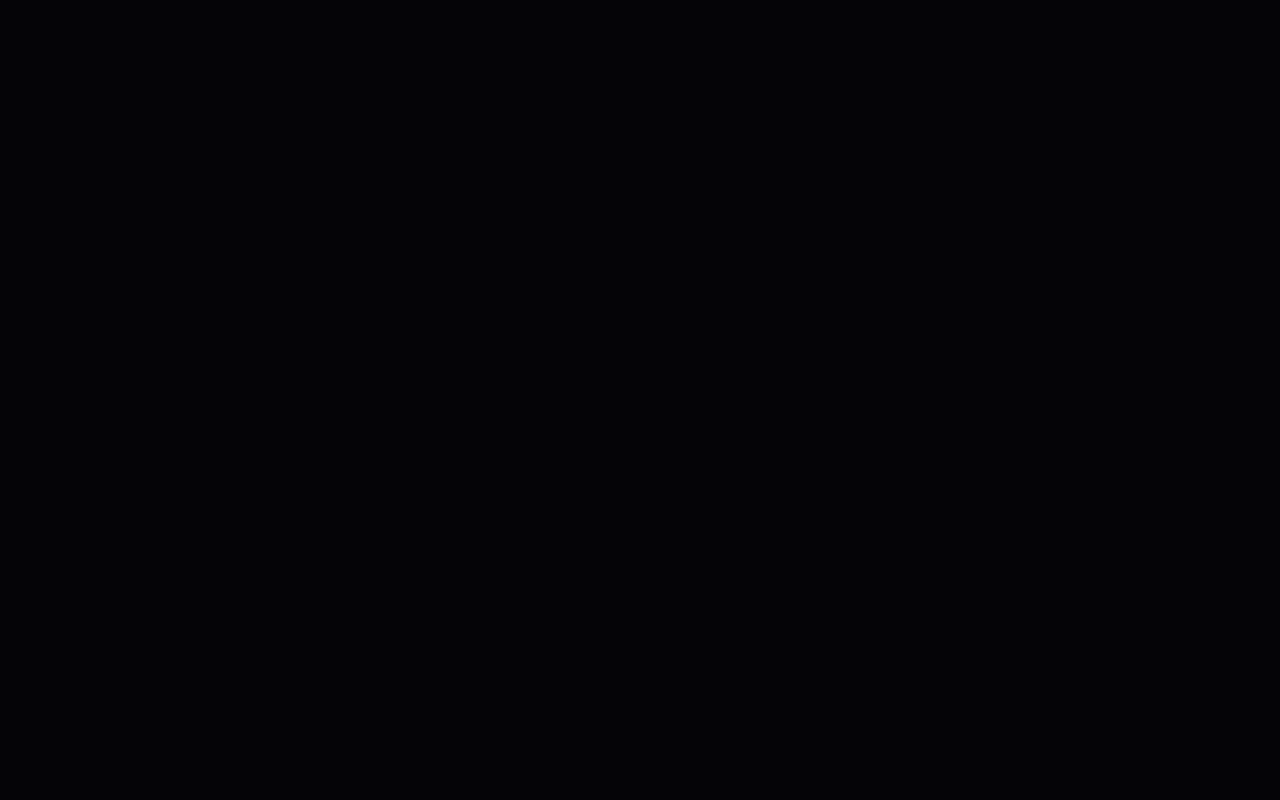
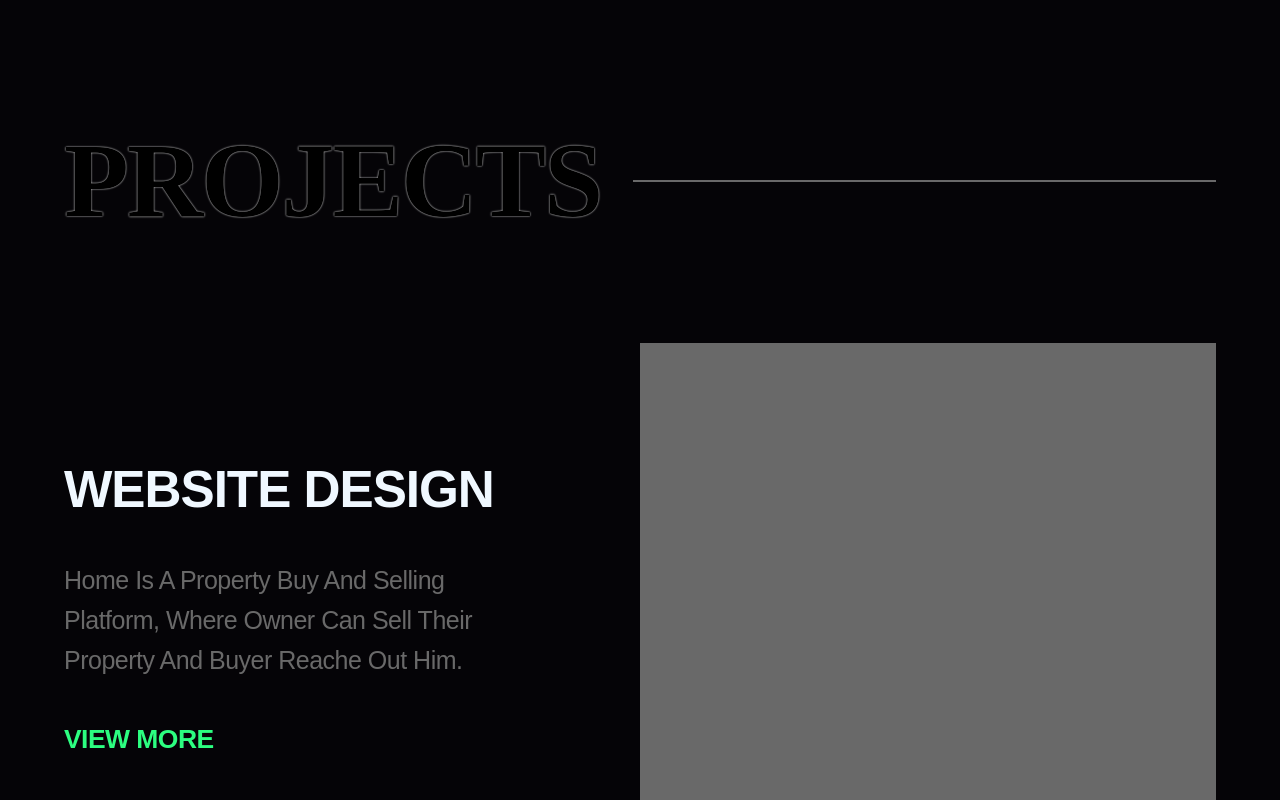
Before and after one commit to niaziiii/nabeelproject, a React (Create React App) app: page / in a window 1280 px wide. Shown: the part 1340-2140 px from the top of the page. Before the commit the page ends 1391 px from the top, so only its background shows below. Built offline with nearby package versions, Linux system fonts and the light colour scheme.

Commit message:
Added project section UI UX

```diff
--- a/src/App.js
+++ b/src/App.js
@@ -1,14 +1,13 @@
 import './style/style.css';
 import sections from './components/index';
 
-console.log(sections);
 function App() {
   return (
     <div className="App">
      <sections.Hero />
      <sections.statics />
      <sections.design />
-
+     <sections.project />
     </div>
   );
 }
--- a/src/components/index.js
+++ b/src/components/index.js
@@ -1,6 +1,7 @@
 import Hero from "./hero-section/Hero";
 import statics from "./statics-section/statics";
 import design from "./desgin-section/design";
+import project from "./project-section/project";
 
 
 // eslint-disable-next-line
@@ -8,4 +9,5 @@ export default  {
     Hero,
     statics,
     design,
+    project,
 }
--- /dev/null
+++ b/src/components/project-section/project.jsx
@@ -0,0 +1,39 @@
+import React from 'react'
+import data from './../../constrains/data'
+
+console.log(data);
+const project = () => {
+    return (
+        <div className='app__projects'>
+            <div className="app__projects__heading">
+                <h1>PROJECTS</h1>
+                <div></div>
+            </div>
+
+
+            {sectionGen(data[0]) }
+            {sectionGen(data[1],'RR') }
+            {sectionGen(data[2]) }
+            {sectionGen(data[3], 'RR') }
+
+        </div>
+    )
+}
+
+
+const sectionGen = (prop,direction) => {
+    return (
+        <div className="app__projects__content" style={{flexDirection: `${direction? 'row-reverse' : 'row'}` }}>
+            <div className="app__projects__content__text" style={{paddingLeft : `${direction ? '3rem' : '0%'}`}}>
+                <h2>{prop.title}</h2>
+                <p>{prop.describe}</p>
+                <button type='button'>VIEW MORE</button>
+            </div>
+            <div className="app__projects__content__image" >
+                <div></div>
+            </div>
+        </div>
+    )
+}
+
+export default project
--- /dev/null
+++ b/src/style/modules/__project.scss
@@ -0,0 +1,127 @@
+.app__projects {
+    padding: 5rem 4rem;
+    display: flex;
+    flex-direction: column;
+    overflow: hidden !important;
+    &__heading {
+        display: flex;
+        flex-direction: row;
+
+        h1 {
+            flex: 1;
+            color: black;
+            font-weight: 800;
+            font-size: 106.076px;
+            line-height: 94.5%;
+            letter-spacing: -0.02em;
+            text-transform: uppercase;
+            text-shadow: 0px 0px 2px white;
+            margin-right: 2rem;
+        }
+
+        div {
+            flex: 2;
+            background-color: $color-grey-black;
+            align-self: center;
+            height: 2px;
+        }
+    }
+}
+
+
+.app__projects__content {
+    display: flex;
+    color: aliceblue;
+    flex-direction: row;
+    align-items: center;
+    margin: 7rem 0;
+
+
+    &__text {
+        flex: 0 0 50%;
+        padding: 2rem 0;
+        display: flex;
+        flex-direction: column;
+        align-items: flex-start;
+        h2 {
+            font-family: $font-family;
+            font-style: normal;
+            font-weight: 700;
+            font-size: 51.252px;
+            line-height: 85%;
+            letter-spacing: -0.02em;
+            text-transform: uppercase;
+        }
+
+        p {
+            margin: 3rem  0 2rem 0;
+            font-family: $font-family;
+            font-style: normal;
+            font-weight: 400;
+            font-size: 25px;
+            line-height: 161.5%;
+            letter-spacing: -0.02em;
+            text-transform: capitalize;
+            color: $color-grey-black;
+            width: 80%;
+        }
+
+        button {
+            font-family: $font-family;
+            font-weight: 600;
+            font-size: 26.4868px;
+            line-height: 85%;
+            letter-spacing: -0.02em;
+            padding: 1rem 0;
+            cursor: pointer;
+            color: $color-green;
+            background-color: transparent;
+            border: none;
+            outline: none;
+        }
+    }
+
+    &__image {
+        flex: 1;
+        width: 100%;
+        div {
+            background-color: $color-grey-black;
+            max-width: 799px;
+            height: 550px;
+        }
+    }
+}
+
+
+@media screen and (max-width:1100px) {
+    .app__projects__content{
+        margin: 3rem 0;
+        flex-direction: column !important;
+        &__text{
+            padding-left: 0% !important;
+        }
+        &__image{
+            text-align: center;
+            display: flex;
+            justify-content: center;
+            align-items: center;
+            div{
+                max-width: 100%;
+                width: 100%;
+            }
+        }
+
+    }
+}
+
+@media screen and (max-width:900px) {
+    .app__projects{
+        padding: 5rem 2rem;
+    }
+}
+@media screen and (max-width:600px) {
+    .app__projects{
+        padding: 3rem 1rem;
+
+    }
+}
--- a/src/style/style.css
+++ b/src/style/style.css
@@ -351,6 +351,121 @@
     width: 100%;
   }
 }
+.app__projects {
+  padding: 5rem 4rem;
+  display: flex;
+  flex-direction: column;
+  overflow: hidden !important;
+}
+.app__projects__heading {
+  display: flex;
+  flex-direction: row;
+}
+.app__projects__heading h1 {
+  flex: 1;
+  color: black;
+  font-weight: 800;
+  font-size: 106.076px;
+  line-height: 94.5%;
+  letter-spacing: -0.02em;
+  text-transform: uppercase;
+  text-shadow: 0px 0px 2px white;
+  margin-right: 2rem;
+}
+.app__projects__heading div {
+  flex: 2;
+  background-color: #696969;
+  align-self: center;
+  height: 2px;
+}
+
+.app__projects__content {
+  display: flex;
+  color: aliceblue;
+  flex-direction: row;
+  align-items: center;
+  margin: 7rem 0;
+}
+.app__projects__content__text {
+  flex: 0 0 50%;
+  padding: 2rem 0;
+  display: flex;
+  flex-direction: column;
+  align-items: flex-start;
+}
+.app__projects__content__text h2 {
+  font-family: sans-serif;
+  font-style: normal;
+  font-weight: 700;
+  font-size: 51.252px;
+  line-height: 85%;
+  letter-spacing: -0.02em;
+  text-transform: uppercase;
+}
+.app__projects__content__text p {
+  margin: 3rem 0 2rem 0;
+  font-family: sans-serif;
+  font-style: normal;
+  font-weight: 400;
+  font-size: 25px;
+  line-height: 161.5%;
+  letter-spacing: -0.02em;
+  text-transform: capitalize;
+  color: #696969;
+  width: 80%;
+}
+.app__projects__content__text button {
+  font-family: sans-serif;
+  font-weight: 600;
+  font-size: 26.4868px;
+  line-height: 85%;
+  letter-spacing: -0.02em;
+  padding: 1rem 0;
+  cursor: pointer;
+  color: #2CFE80;
+  background-color: transparent;
+  border: none;
+  outline: none;
+}
+.app__projects__content__image {
+  flex: 1;
+  width: 100%;
+}
+.app__projects__content__image div {
+  background-color: #696969;
+  max-width: 799px;
+  height: 550px;
+}
+
+@media screen and (max-width: 1100px) {
+  .app__projects__content {
+    margin: 3rem 0;
+    flex-direction: column !important;
+  }
+  .app__projects__content__text {
+    padding-left: 0% !important;
+  }
+  .app__projects__content__image {
+    text-align: center;
+    display: flex;
+    justify-content: center;
+    align-items: center;
+  }
+  .app__projects__content__image div {
+    max-width: 100%;
+    width: 100%;
+  }
+}
+@media screen and (max-width: 900px) {
+  .app__projects {
+    padding: 5rem 2rem;
+  }
+}
+@media screen and (max-width: 600px) {
+  .app__projects {
+    padding: 3rem 1rem;
+  }
+}
 body {
   background-color: #050407;
 }/*# sourceMappingURL=style.css.map */
--- a/src/style/style.scss
+++ b/src/style/style.scss
@@ -8,6 +8,8 @@
 @import './modules/_hero';
 @import './modules/_statics';
 @import './modules/_design';
+@import './modules/_project';
+
 
 
 
```
Also changed, not shown: 1 other file (tests, documents, lock files or other folders).
